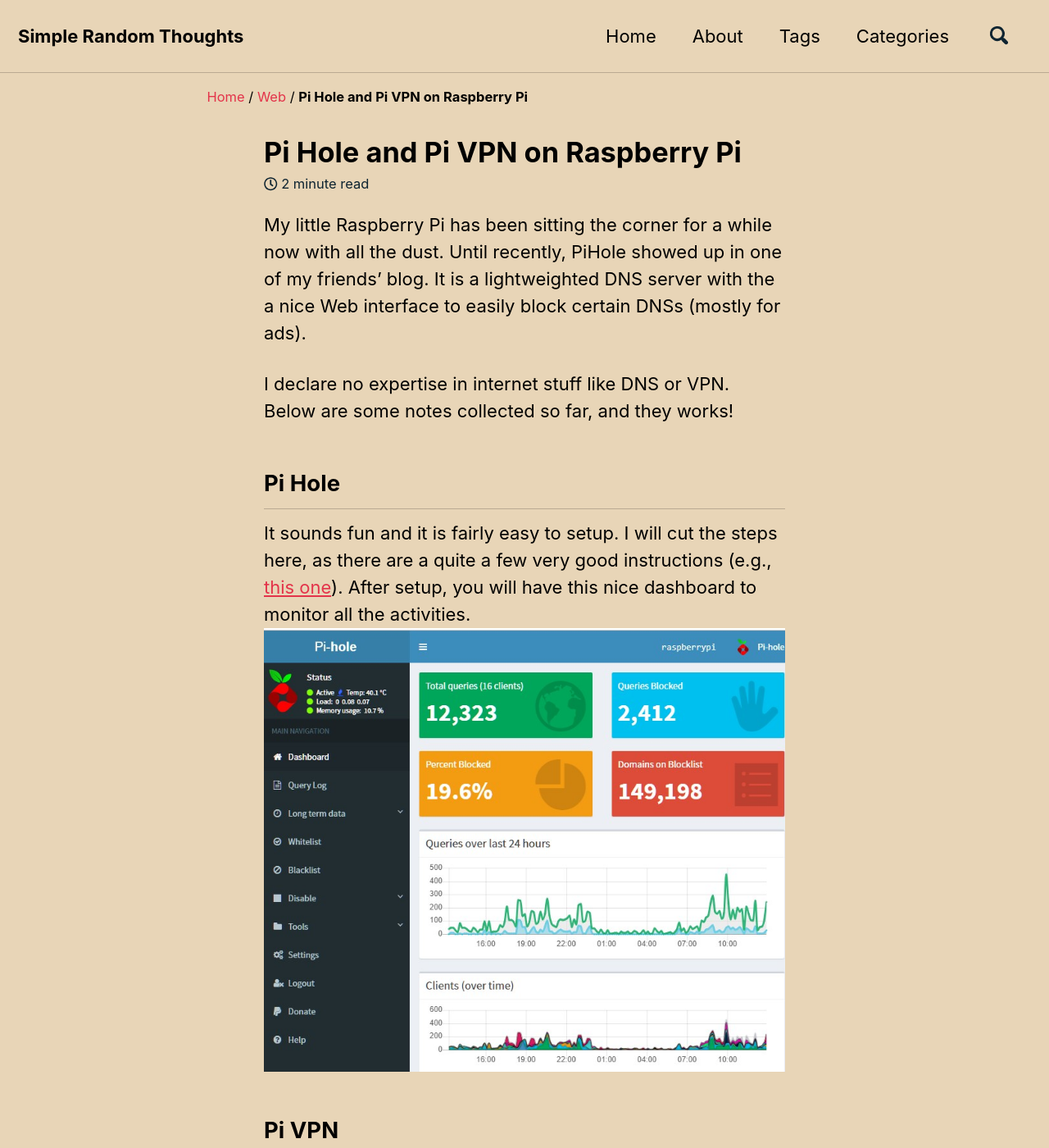
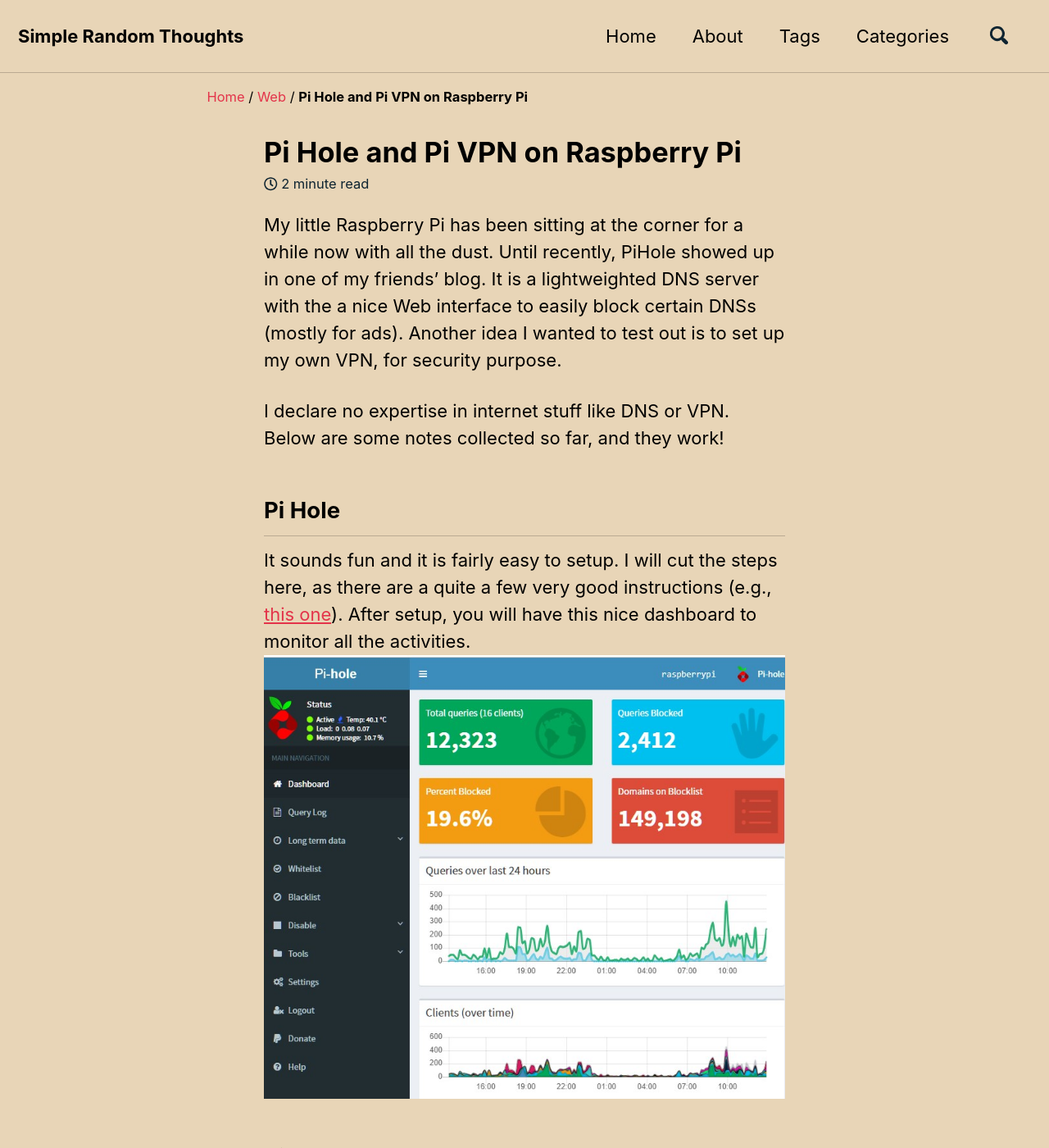
Before and after one commit to simpleadsxu/simpleadsxu.github.io, a Jekyll site: the page built from _posts/2019-01-01-PiHole_PiVPN.md, in a window 1280 px wide and 1400 px high. Shown: the whole window at 82% size. Built offline with Jekyll 4.4.1, drawn with Linux system fonts in a browser that asks for light colours; cached includes are drawn as plain includes; nearby versions of some CDN libraries; comment, search, counter and statistics services are not loaded; some of the changed text lies outside the part shown.

Commit message:
fix typos

```diff
--- a/_posts/2019-01-01-PiHole_PiVPN.md
+++ b/_posts/2019-01-01-PiHole_PiVPN.md
@@ -13,16 +13,16 @@
 excerpt: Host DNS/VPN on Raspebrry Pi.
 ---
 
-My little Raspberry Pi has been sitting the corner for a while now with all the dust. Until recently, PiHole showed up in one of my friends' blog. It is a lightweighted DNS server with the a nice Web interface to easily block certain DNSs (mostly for ads).
+My little Raspberry Pi has been sitting at the corner for a while now with all the dust. Until recently, PiHole showed up in one of my friends' blog. It is a lightweighted DNS server with the a nice Web interface to easily block certain DNSs (mostly for ads). Another idea I wanted to test out is to set up my own VPN, for security purpose.
 
-I declare no expertise in internet stuff like DNS or VPN. Below are some notes collected so far, and they works!
+I declare no expertise in internet stuff like DNS or VPN. Below are some notes collected so far, and they work!
 
 ## Pi Hole
 It sounds fun and it is fairly easy to setup. I will cut the steps here, as there are a quite a few very good instructions (e.g., [this one](https://mall.10046.mi.com/fanscard/index)). After setup, you will have this nice dashboard to monitor all the activities.
 ![PiHole](/assets/images/PiHole.jpg)
 
 ## Pi VPN
-VPN is another thing I wanted to setup. My router is a bit old, which only support PPTP. That's said to be less secure nowadays. [PIVPN](http://www.pivpn.io/) is a customized (or say optimized) OpenVPN. Again, many helpful instructions (e.g. [this one](https://www.smarthomeblog.net/raspberry-pi-vpn/)) are available.
+VPN is another thing I wanted to setup. My router is a bit old, which only supports PPTP. That's said to be less secure nowadays. [PIVPN](http://www.pivpn.io/) is a customized (or say optimized) OpenVPN. Again, many helpful instructions (e.g. [this one](https://www.smarthomeblog.net/raspberry-pi-vpn/)) are available.
 
 ## Combining the Two
 The next step is to let all VPN connection go through our new DNS server (PiHole). For this one, the shared information on-line varies quite a lot. [This one](https://forum.xda-developers.com/showpost.php?p=76023719&postcount=5) works for me, at least.
```
